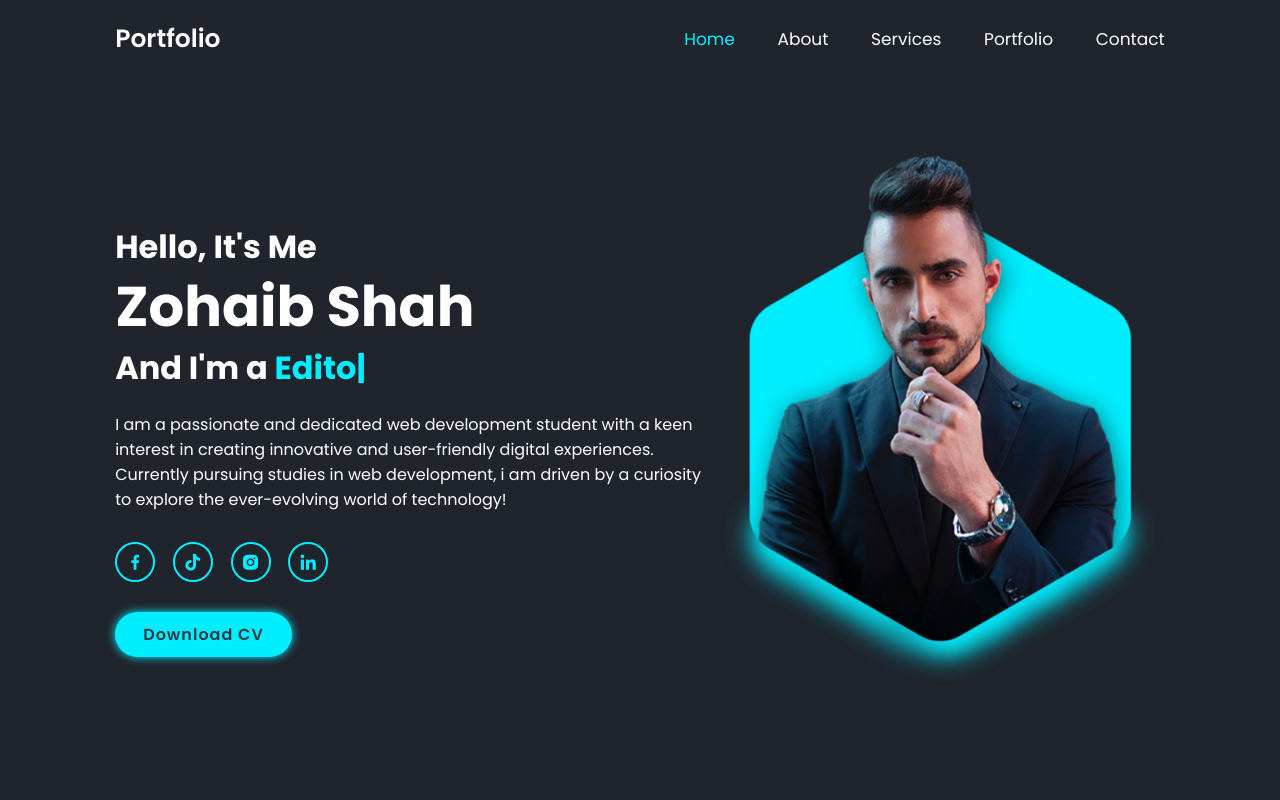
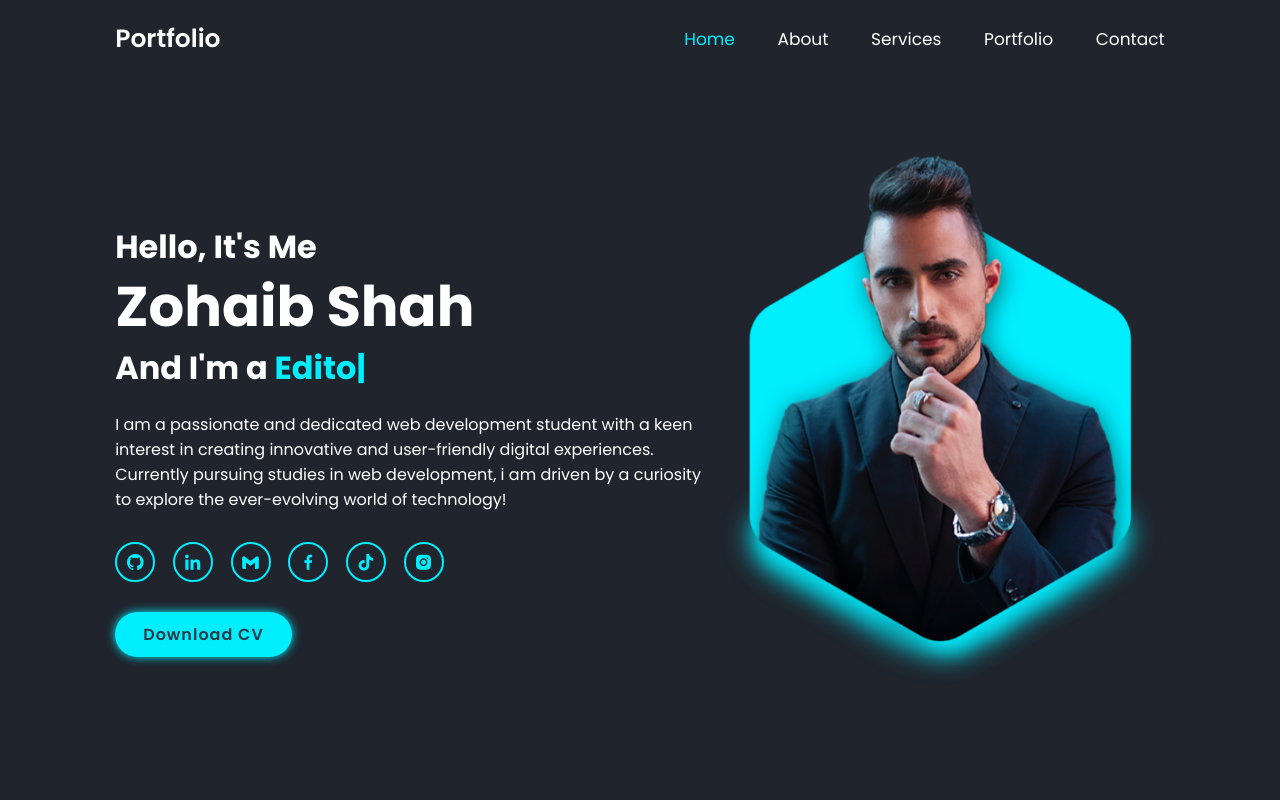
Before and after one commit to zohaibshah7/Personal-Portfolio, a plain HTML site: page index.html in a window 1280 px wide. Shown: the top 800 px of the page. Drawn offline with nearby package versions, Linux system fonts and the light colour scheme.

Commit message:
Links update

```diff
--- a/index.html
+++ b/index.html
@@ -51,21 +51,29 @@
           curiosity to explore the ever-evolving world of technology!
         </p>
         <div class="social-media">
+          <a href="https://github.com/zohaibshah7" target="_blank"
+            ><i class="bx bxl-github"></i>
+          </a>
+          <a
+            href="https://www.linkedin.com/in/zohaib-shah-6814362a9"
+            target="_blank"
+            ><i class="bx bxl-linkedin"></i
+          ></a>
+          <a
+            href="https://mail.google.com/mail/syedzohaibshah969@gmail.com"
+            target="_blank"
+            ><i class="bx bxl-gmail"></i
+          ></a>
           <a
             href="https://www.facebook.com/profile.php?id=61552085927460"
             target="_blank"
             ><i class="bx bxl-facebook"></i
           ></a>
-          <a href="https://www.tiktok.com/@3dit_by_ghost/" target="_blank"
+          <a href="https://www.tiktok.com/@3dit_by_ghost" target="_blank"
             ><i class="bx bxl-tiktok"></i
           ></a>
-          <a href="https://www.instagram.com/zebi_edit_7/" target="_blank"
+          <a href="https://www.instagram.com/zebi_edit_7" target="_blank"
             ><i class="bx bxl-instagram-alt"></i
-          ></a>
-          <a
-            href="https://www.linkedin.com/in/zohaib-shah-6814362a9/"
-            target="_blank"
-            ><i class="bx bxl-linkedin"></i
           ></a>
         </div>
         <a href="#" class="btn">Download CV</a>
```
